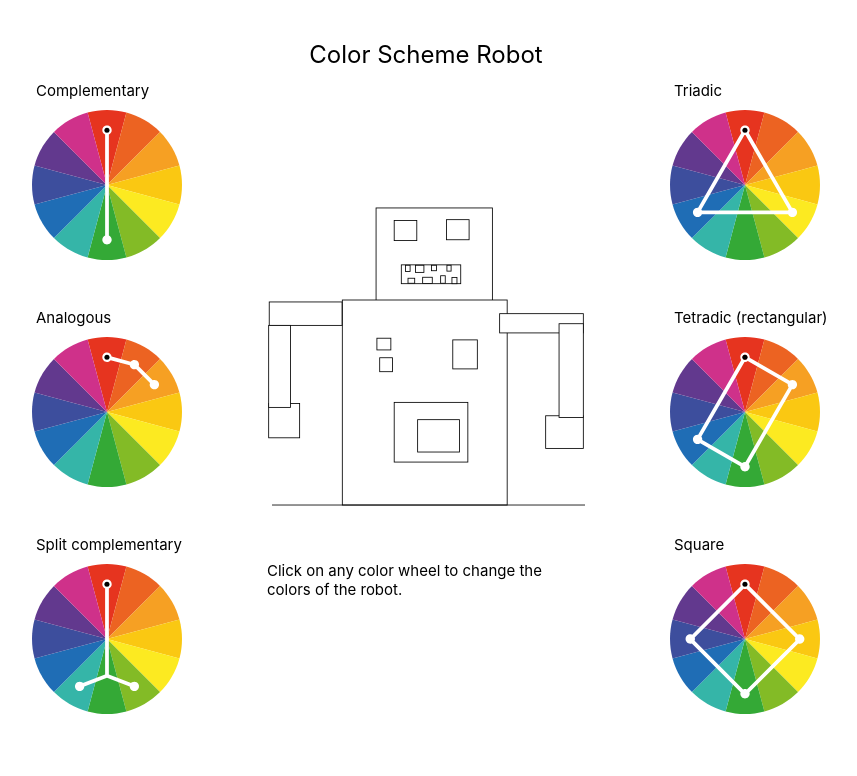
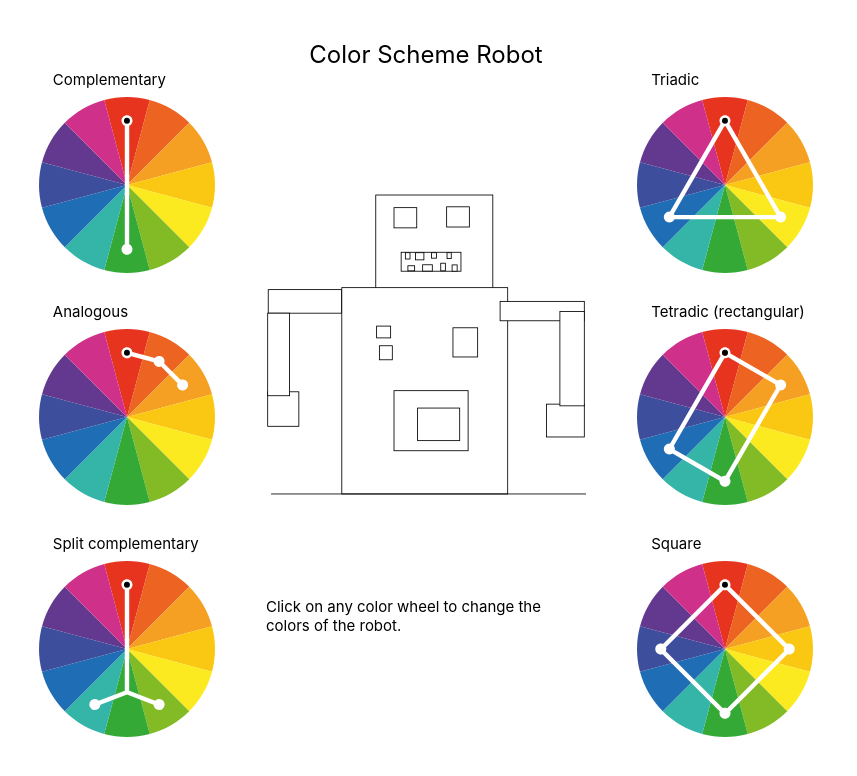
Before and after one commit to PayCra/color-robot, a React (Create React App) app: page / in a window 1280 px wide. Shown: the top 776 px of the page, without its empty margins (214-1071 px from the left). Built offline with nearby package versions, Linux system fonts and the light colour scheme.

Commit message:
Fixed sizes with viewport

```diff
--- a/src/App.css
+++ b/src/App.css
@@ -4,14 +4,18 @@
 }
 
 .Robot {
-    padding: 0 75px 0 75px;
+    padding: 7vh 4vw 0 4vw;
+    display: flex;
+    flex-direction: column;
+    justify-content: center;
+    align-items: center;
 }
 
 .Text {
-    padding-top: 50px;
-    height: 50px;
-    max-width: 318px;
+    padding-top: 4vh;
+    width: 25vw;
     font-size: 15px;
+    min-width: 299px;
 }
 
 .Title {
@@ -29,8 +33,8 @@
 }
 
 .Wheel-container {
-    padding-top: 10px;
-    padding-bottom: 20px;
+    padding-top: 1vh;
+    padding-bottom: 3vh;
     min-width: 170px;
     display: flex;
     justify-content: center;
@@ -56,6 +60,17 @@
     height: 85vh;
     display: flex;
     flex-direction: column;
-    justify-content: center;
     align-items: center;
 }
+
+.robot-svg {
+    width: 25vw;
+    height: 55vh;
+    min-width: 265px;
+    min-height: 250px;
+}
+
+.wheel-svg {
+    height: 22vh;
+    min-height: 115px;
+}
--- a/src/Colors.css
+++ b/src/Colors.css
@@ -67,4 +67,6 @@
     position: absolute;
     pointer-events: none;
     z-index: 1;
+    height: 22vh;
+    min-height: 115px;
 }
--- a/src/Components/Marker.js
+++ b/src/Components/Marker.js
@@ -8,7 +8,7 @@ function Marker(props) {
 
     if (props.colorScheme === 'Complementary') {
         return (
-            <svg style={position} className="marker" width="150px" height="150px" viewBox="0 0 200 200">
+            <svg style={position} className="marker" viewBox="0 0 200 200">
                 <path d="M102.502,167.248V32.751c2.207-0.965,3.75-3.164,3.75-5.727c0-3.452-2.798-6.25-6.25-6.25
 	c-3.451,0-6.25,2.798-6.25,6.25c0,2.562,1.544,4.761,3.75,5.726v134.497c-2.206,0.967-3.75,3.166-3.75,5.727
 	c0,3.451,2.799,6.25,6.25,6.25c3.452,0,6.25-2.799,6.25-6.25C106.252,170.412,104.709,168.213,102.502,167.248z"/>
@@ -17,7 +17,7 @@ function Marker(props) {
         )
     } else if (props.colorScheme === 'Analogous') {
         return (
-            <svg style={position} className="marker" width="150px" height="150px" viewBox="0 0 200 200">
+            <svg style={position} className="marker" viewBox="0 0 200 200">
                 <rect fill="none" width="200" height="200"/>
                 <path d="M166.323,68.926c2.99-1.725,4.014-5.547,2.288-8.537c-1.566-2.713-4.858-3.799-7.69-2.688l-18.62-18.621
 	c1.113-2.83,0.026-6.124-2.688-7.69c-2.713-1.566-6.107-0.861-8.003,1.518l-25.437-6.817c-0.452-3.007-3.04-5.315-6.173-5.315
@@ -30,7 +30,7 @@ function Marker(props) {
         )
     } else if (props.colorScheme === 'SplitComplementary') {
         return (
-            <svg style={position} className="marker" width="150px" height="150px" viewBox="0 0 200 200"
+            <svg style={position} className="marker" viewBox="0 0 200 200"
             >
                 <path d="M60.39,168.611c2.989,1.727,6.812,0.7,8.536-2.289c0.523-0.905,0.79-1.887,0.83-2.864l30.241-11.736
 	l30.247,11.738c0.04,0.978,0.307,1.959,0.83,2.864c1.725,2.99,5.547,4.014,8.537,2.288c2.988-1.726,4.013-5.548,2.287-8.538
@@ -43,7 +43,7 @@ function Marker(props) {
         )
     } else if (props.colorScheme === 'Triadic') {
         return (
-            <svg style={position} className="marker" width="150px" height="150px" viewBox="0 0 200 200">
+            <svg style={position} className="marker" viewBox="0 0 200 200">
                 <path d="M166.324,131.073c-1.209-0.698-2.555-0.939-3.842-0.789l-57.469-99.537c0.774-1.041,1.238-2.326,1.238-3.723
 	c0-3.451-2.798-6.25-6.249-6.25c-3.452,0-6.25,2.799-6.25,6.25c0,1.376,0.45,2.645,1.204,3.677l-57.49,99.577
 	c-1.273-0.138-2.598,0.106-3.792,0.796c-2.988,1.726-4.014,5.548-2.287,8.537c1.726,2.99,5.549,4.014,8.537,2.288
@@ -56,7 +56,7 @@ function Marker(props) {
         )
     } else if (props.colorScheme === 'Tetradic') {
         return (
-            <svg style={position} className="marker" width="150px" height="150px" viewBox="0 0 200 200"
+            <svg style={position} className="marker" viewBox="0 0 200 200"
             >
                 <path d="M106.251,172.975c0-1.397-0.465-2.686-1.241-3.727l57.467-99.535c1.288,0.15,2.635-0.09,3.845-0.789
 	c2.988-1.726,4.013-5.548,2.287-8.537c-1.726-2.99-5.549-4.013-8.537-2.287c-0.204,0.118-0.396,0.247-0.582,0.383L106.21,27.723
@@ -74,7 +74,7 @@ function Marker(props) {
         )
     } else if (props.colorScheme === 'Square') {
         return (
-            <svg style={position} className="marker" width="150px" height="150px" viewBox="0 0 200 200">
+            <svg style={position} className="marker" viewBox="0 0 200 200">
                 <path d="M172.975,93.75c-0.878,0-1.712,0.183-2.47,0.509l-64.763-64.762c0.327-0.758,0.51-1.593,0.51-2.472
 	c0-3.452-2.798-6.25-6.249-6.25c-3.452,0-6.25,2.798-6.25,6.25c0,0.903,0.195,1.759,0.54,2.534l-64.73,64.731
 	c-0.776-0.346-1.634-0.542-2.538-0.542c-3.451,0-6.25,2.799-6.25,6.25c0,3.453,2.799,6.25,6.25,6.25
--- a/src/Components/Robot.js
+++ b/src/Components/Robot.js
@@ -2,7 +2,8 @@ import React from "react";
 
 function Robot (props) {
     return (
-        <svg width="318px" height="300px" viewBox="71 154 380 260">
+        <svg className={"robot-svg"} viewBox="71 154 380 260">
+            {/*<svg width="318px" height="300px" viewBox="71 154 380 260">*/}
 
             <g className={props.shapeColor1} id="hands-body-head">
                 <rect x="201.334" y="105.89" display="inline" stroke="#000000" width="139" height="111"/>
--- a/src/Components/Wheel.js
+++ b/src/Components/Wheel.js
@@ -9,7 +9,7 @@ function Wheel (props) {
             {/*    <circle cx="100px" cy="100px" r="100px" fill={"transparent"}></circle>*/}
             {/*</svg>*/}
 
-            <svg className={props.selection} width="150px" height="150px" viewBox="0 0 200 200">
+            <svg className={"wheel-svg " + props.selection} viewBox="0 0 200 200">
             <path onClick={() => props.onClick(1)} className="color1" d="M74.11,3.395L99.989,100l0.014-0.001L125.889,3.39C108.942-1.132,91.054-1.13,74.11,3.395z"/>
             <path onClick={() => props.onClick(2)} className="color2" d="M125.882,3.392L99.99,99.994l0.013,0.006l70.723-70.722C158.311,16.889,142.817,7.946,125.882,3.392z"/>
             <path onClick={() => props.onClick(3)} className="color3" d="M170.718,29.276L99.994,99.991l0.007,0.012l96.61-25.886C192.054,57.179,183.108,41.688,170.718,29.276z"/>
```
